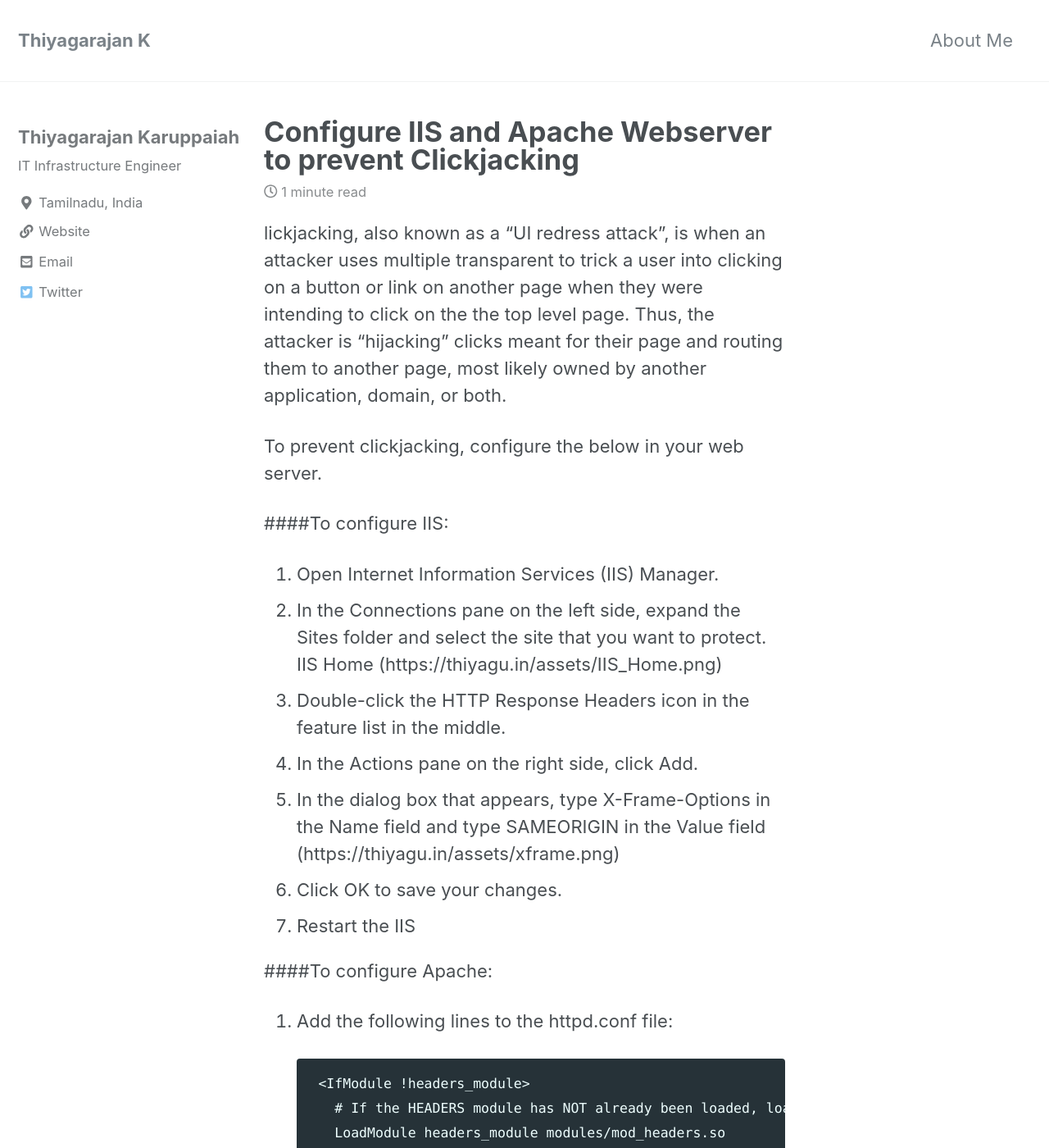
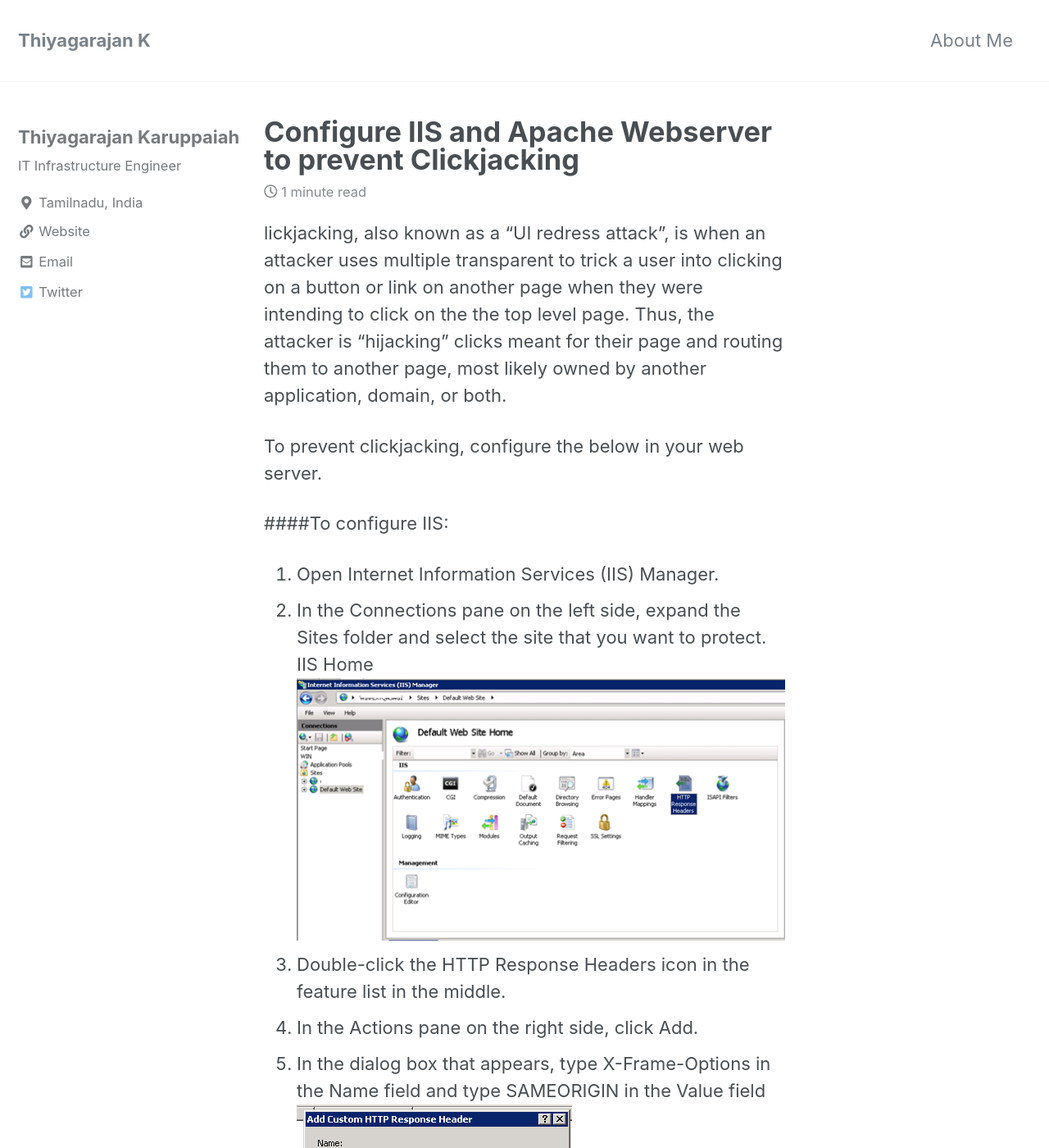
Before and after one commit to thiyaguin/thiyaguin.github.io, a Jekyll site: the page built from _posts/2017-12-9-configure-iis-and-apache-webserver-to-prevent-clickjacking.md, in a window 1280 px wide and 1400 px high. Shown: the whole window at 82% size. Built offline with Jekyll 4.4.1, drawn with Linux system fonts in a browser that asks for light colours; nearby versions of some CDN libraries.

Commit message:
Adding Images

```diff
--- a/_posts/2017-12-9-configure-iis-and-apache-webserver-to-prevent-clickjacking.md
+++ b/_posts/2017-12-9-configure-iis-and-apache-webserver-to-prevent-clickjacking.md
@@ -19,11 +19,11 @@ To prevent clickjacking, configure the below in your web server.
 
 1. Open Internet Information Services (IIS) Manager.
 2. In the Connections pane on the left side, expand the Sites folder and select the site that you want to protect. IIS Home
-          ({{ "/assets/IIS_Home.png" | absolute_url }})
+          ![IIS HomePage SS](https://thiyaguin.github.io/assets/IIS_Home.png)
 3. Double-click the HTTP Response Headers icon in the feature list in the middle.
 4. In the Actions pane on the right side, click Add.
 5. In the dialog box that appears, type X-Frame-Options in the Name field and type SAMEORIGIN in the Value field
-          ({{ "/assets/xframe.png" | absolute_url }})
+          ![IIS XFram SS](https://thiyaguin.github.io/assets/xframe.png)
 6. Click OK to save your changes.
 7. Restart the IIS
 
```
